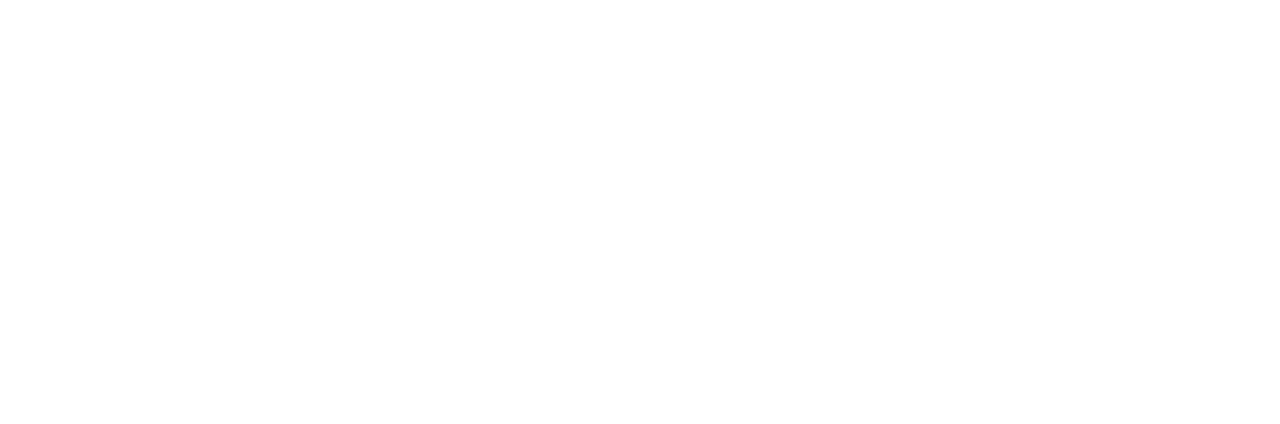
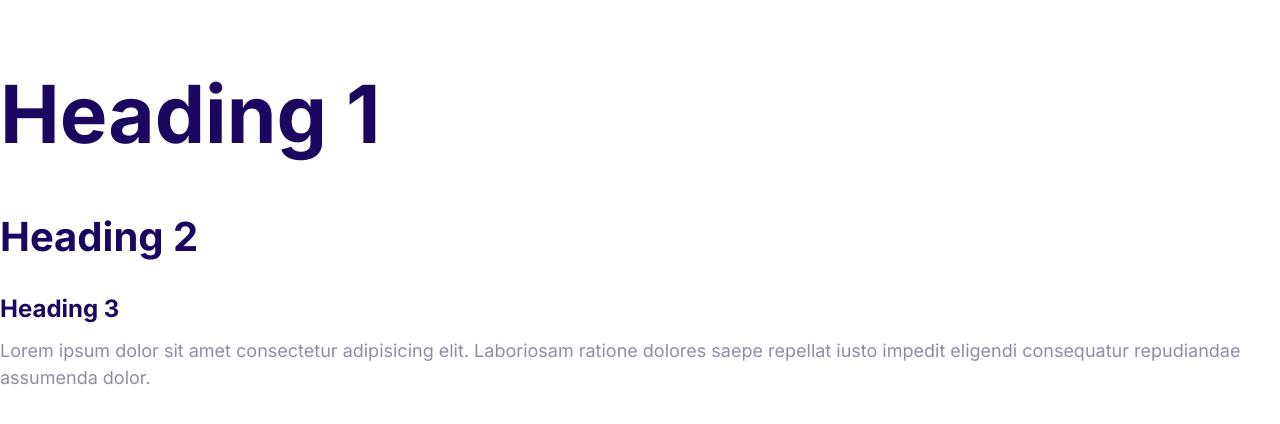
Before and after one commit to TJ-ThiamJoo/Moshify-HTML-CSS-, a plain HTML site: page Index.html in a window 1280 px wide. Drawn offline with Linux system fonts and the light colour scheme.

Commit message:
Define the styles for the fonts.

```diff
--- a/CSS/styles.css
+++ b/CSS/styles.css
@@ -5,3 +5,53 @@
   --color-heading: #1b0760;
   --color-body: #918ca4;
 }
+
+/* 62.5% of 16px = 10px */
+html {
+  font-size: 62.5%;
+}
+
+body {
+  font-family: Inter, Arial, Helvetica, sans-serif;
+  font-size: 2.4rem;
+  line-height: 1.5; /* 1.5 times of current font size*/
+  color: var(--color-body);
+}
+
+h1,
+h2,
+h3 {
+  color: var(--color-heading);
+  margin-bottom: 1rem;
+}
+
+h1 {
+  font-size: 7rem;
+}
+
+h2 {
+  font-size: 4rem;
+}
+
+h3 {
+  font-size: 3rem;
+}
+
+p {
+  margin-top: 0;
+}
+
+@media screen and (min-width: 1024px) {
+  body {
+    font-size: 1.8rem;
+  }
+  h1 {
+    font-size: 8rem;
+  }
+  h2 {
+    font-size: 4rem;
+  }
+  h3 {
+    font-size: 2.4rem;
+  }
+}
--- a/Index.html
+++ b/Index.html
@@ -5,8 +5,23 @@
     <meta http-equiv="X-UA-Compatible" content="IE=edge" />
     <meta name="viewport" content="width=device-width, initial-scale=1.0" />
     <title>Document</title>
+    <link rel="preconnect" href="https://fonts.gstatic.com" />
+    <link
+      href="https://fonts.googleapis.com/css2?family=Inter:wght@400;700&display=swap"
+      rel="stylesheet"
+    />
+
     <link rel="stylesheet" href="css/normalize.css" />
     <link rel="stylesheet" href="css/styles.css" />
   </head>
-  <body></body>
+  <body>
+    <h1>Heading 1</h1>
+    <h2>Heading 2</h2>
+    <h3>Heading 3</h3>
+    <p>
+      Lorem ipsum dolor sit amet consectetur adipisicing elit. Laboriosam
+      ratione dolores saepe repellat iusto impedit eligendi consequatur
+      repudiandae assumenda dolor.
+    </p>
+  </body>
 </html>
```
